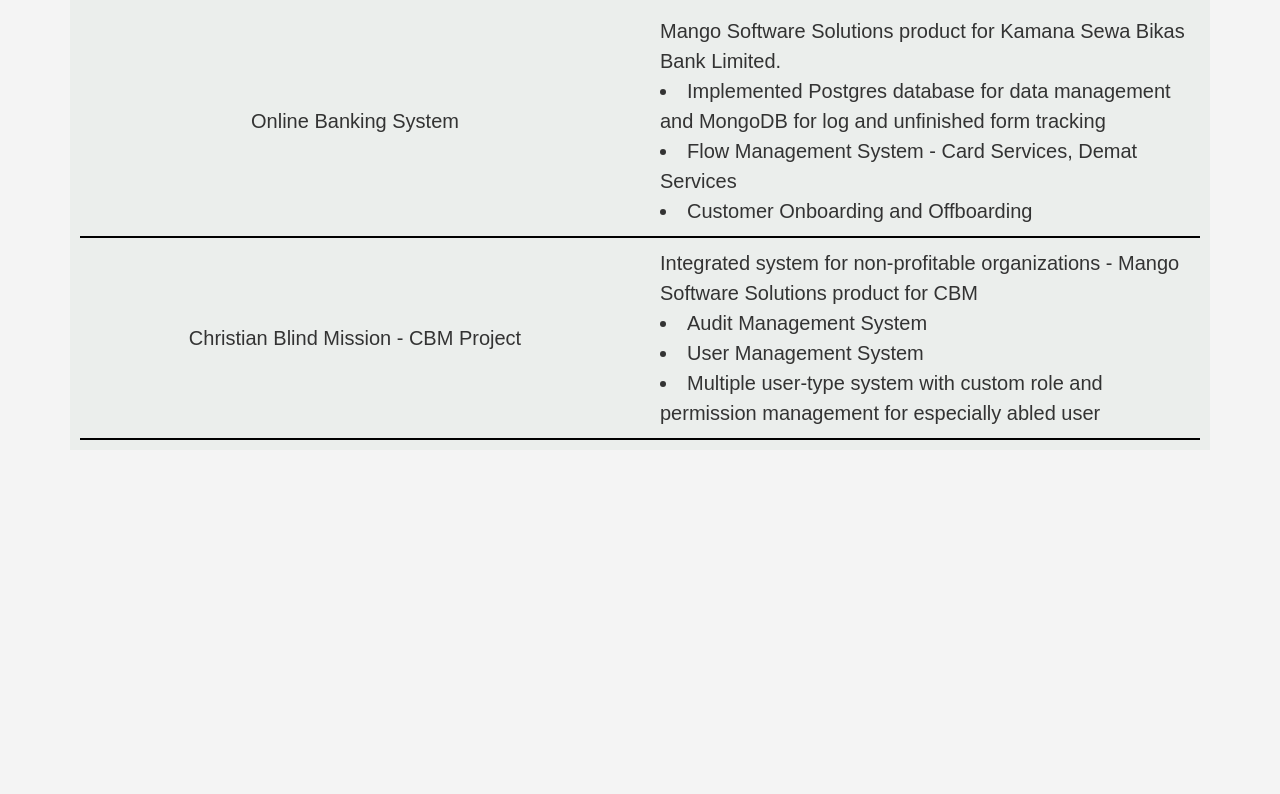
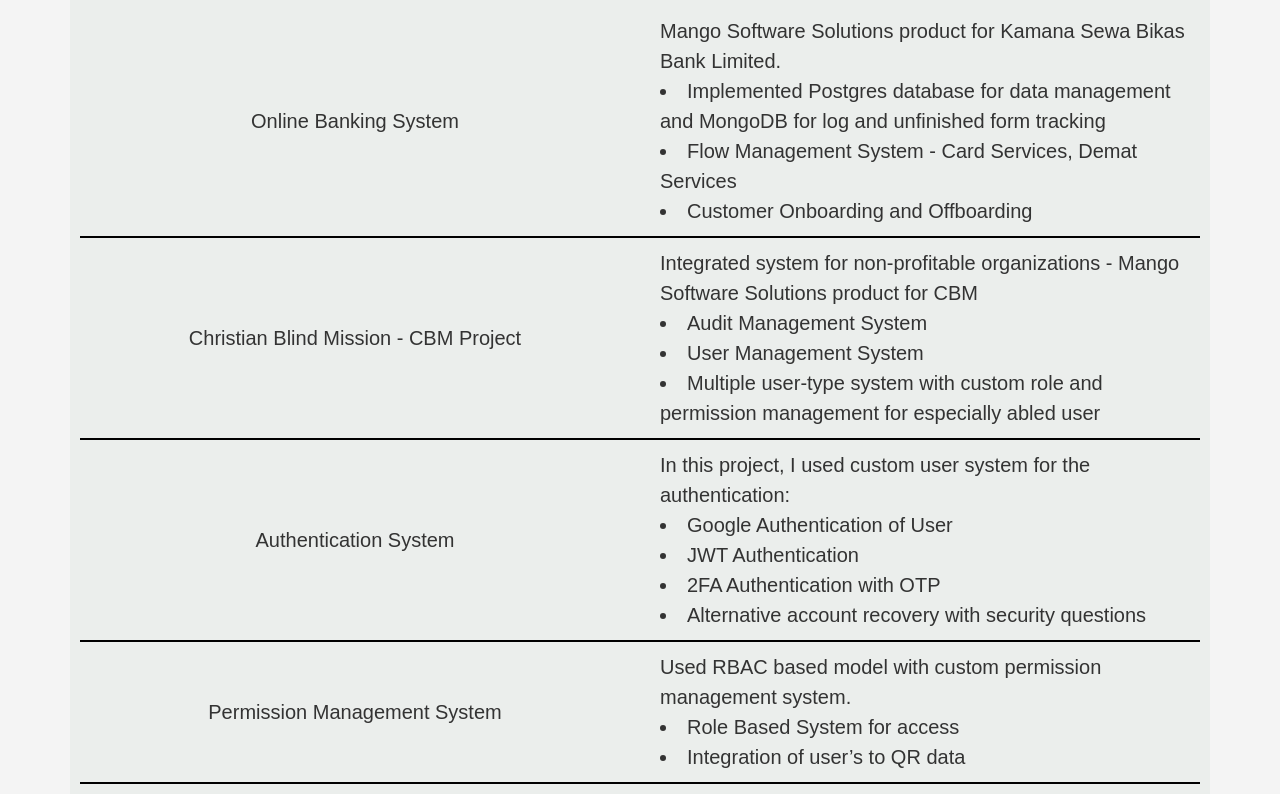
Before and after one commit to Temba23/Portfolio, a plain HTML site: page index.html in a window 1280 px wide. Shown: the part 1010-1804 px from the top of the page. Before the commit the page ends 1460 px from the top, so only its background shows below. Drawn offline with nearby package versions, Linux system fonts and the light colour scheme.

Commit message:
Self projects

```diff
--- a/index.html
+++ b/index.html
@@ -67,6 +67,30 @@
 
       </div>
     </div>
+    <div class="experience">
+      <div class="text1">
+        Authentication System
+      </div>
+      <div>
+        In this project, I used custom user system for the authentication:
+        <li>Google Authentication of User</li>
+        <li>JWT Authentication</li>
+        <li>2FA Authentication with OTP</li>
+        <li> Alternative account recovery with security questions</li>
+
+
+      </div>
+    </div>
+    <div class="experience">
+      <div class="text1">
+        Permission Management System
+      </div>
+      <div>
+        Used RBAC based model with custom permission management system.
+        <li>Role Based System for access</li>
+        <li>Integration of user’s to QR data</li>
+      </div>
+    </div>
 
   </div>
 </body>
```
